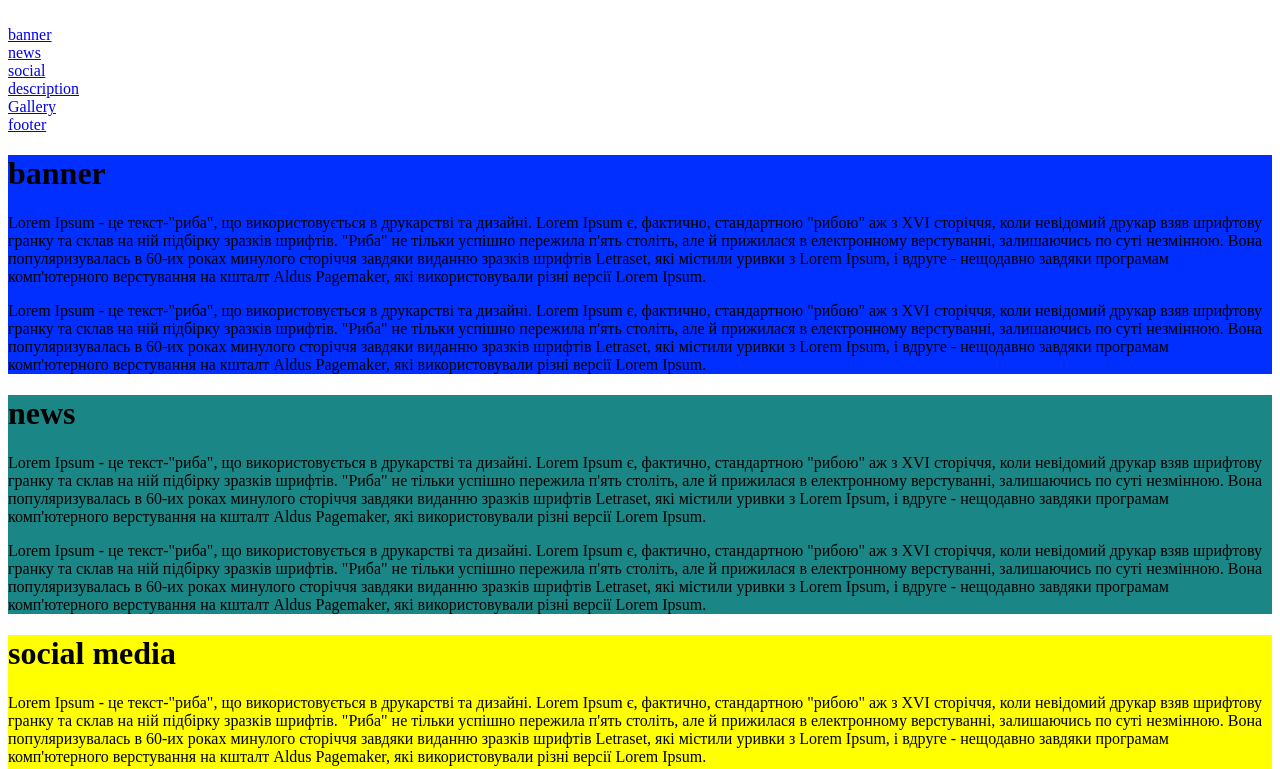
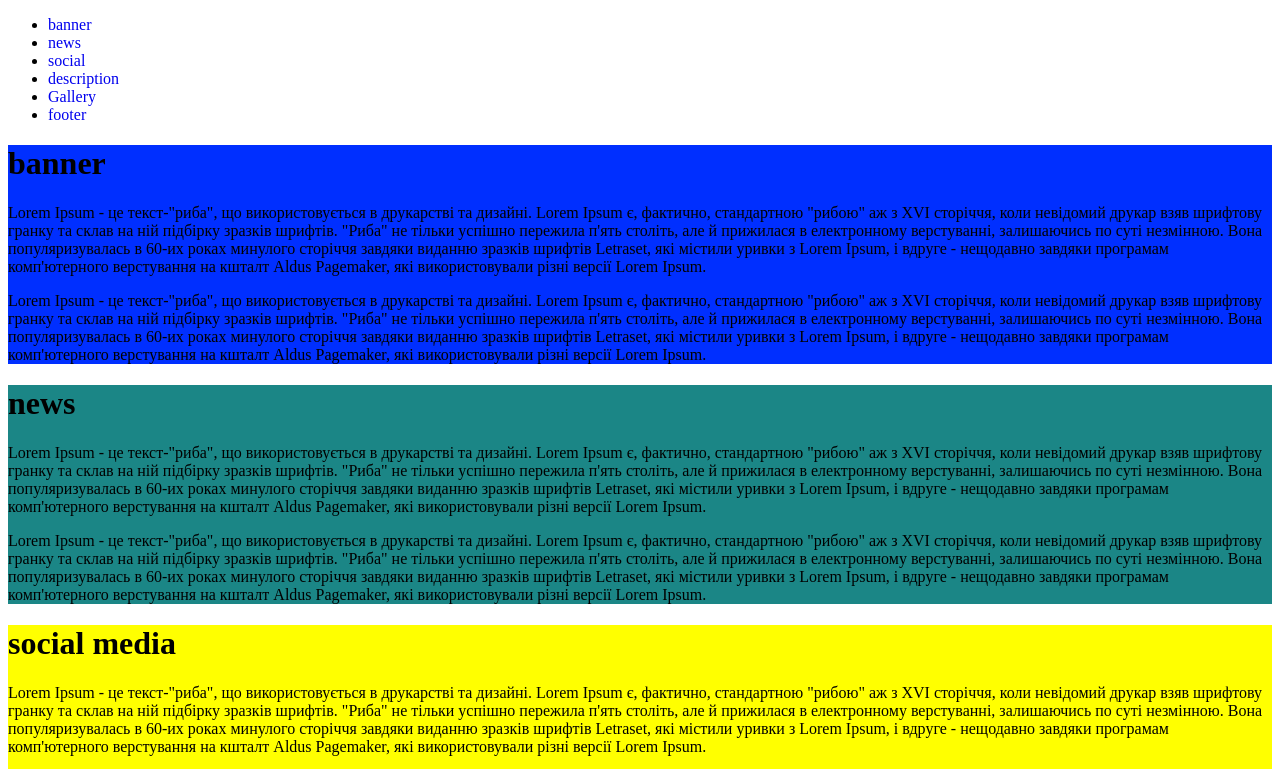
Before and after one commit to witchoftea/foxiliant, a plain HTML site: page index.html in a window 1280 px wide. Shown: the top 769 px of the page. Drawn offline with Linux system fonts and the light colour scheme.

Commit message:
css upd.

```diff
--- a/CSS/style.css
+++ b/CSS/style.css
@@ -16,7 +16,7 @@ background-color: rgb(0, 47, 255);
 #footer{
     background-color: salmon;
 }
-.navigation{
+.navigation>li>a{
     text-decoration: none;
     display: inline;
 }
```
